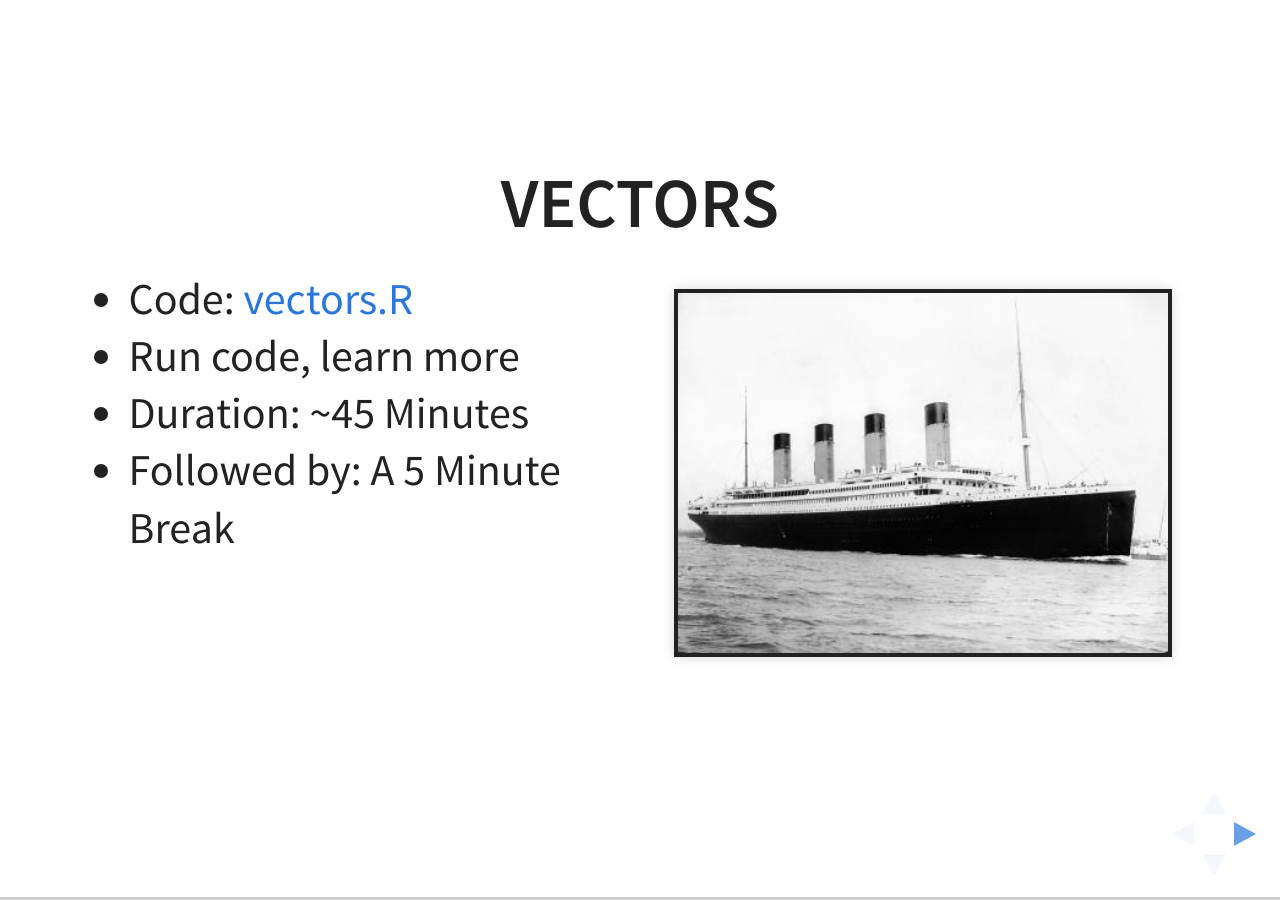
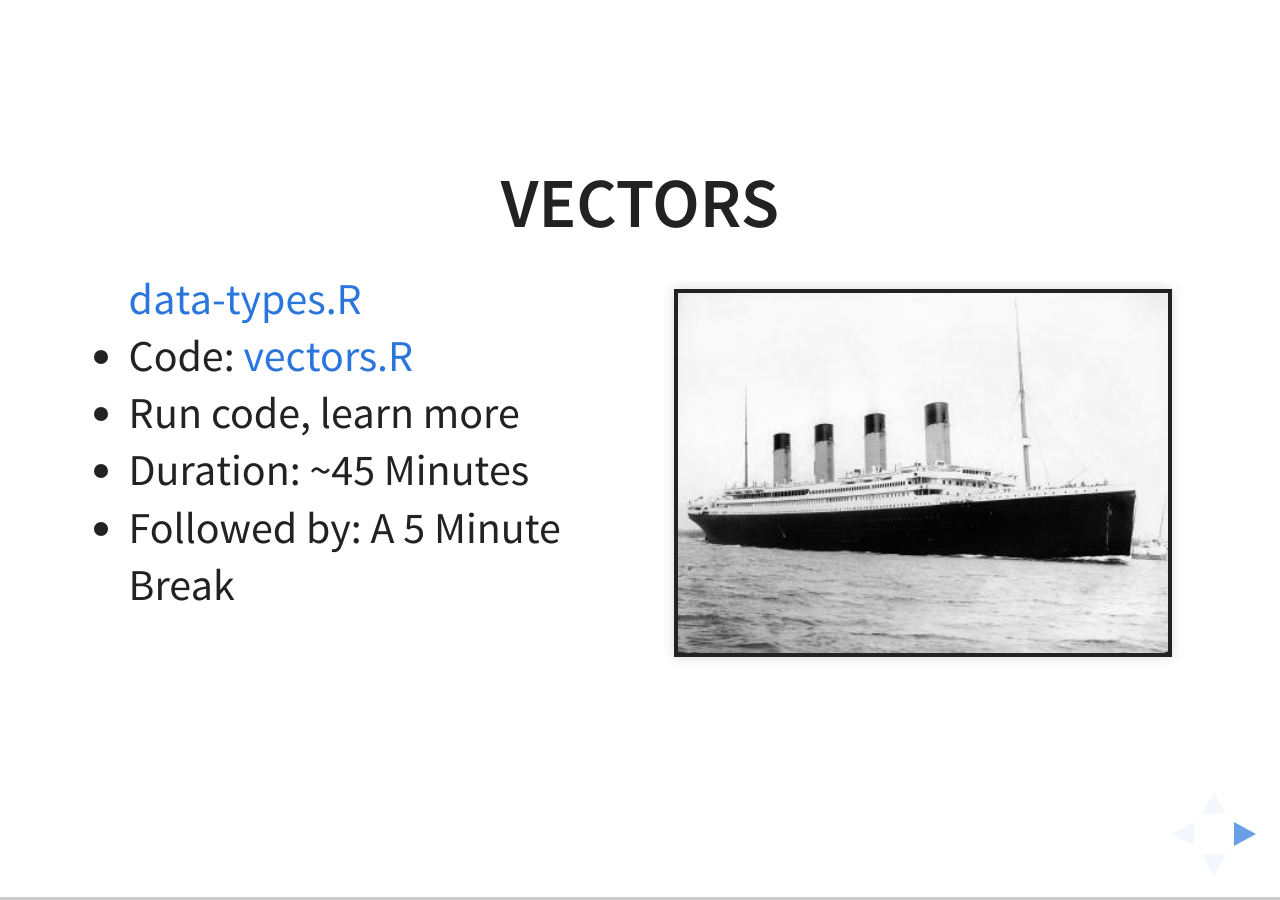
Before and after one commit to ajstamm/titanic, a Jekyll site: the page built from workshops/introduction/vectors.html, in a window 1280 px wide. Built offline with Jekyll 4.4.1, drawn with Linux system fonts in a browser that asks for light colours.

Commit message:
Should fix the missing link in matching.
 Changes to be committed:
	modified:	workshops/introduction/vectors.html

```diff
--- a/workshops/introduction/vectors.html
+++ b/workshops/introduction/vectors.html
@@ -8,7 +8,8 @@ title: Vectors
     <div class="container">
         <div class="left">
             <ul>
-                <li>Code: <a href="{{site.baseurl}}/workshops/titanic/vectors.R"vectors.R">vectors.R</a></li>
+                <a href="{{site.baseurl}}/workshops/introduction/data-types.R">data-types.R</a>
+                <li>Code: <a href="{{site.baseurl}}/workshops/introduction/vectors.R"vectors.R">vectors.R</a></li>
                 <li>Run code, learn more</li>
                 <li>Duration: ~45 Minutes</li>
                 <li>Followed by: A 5 Minute Break</li>
```
